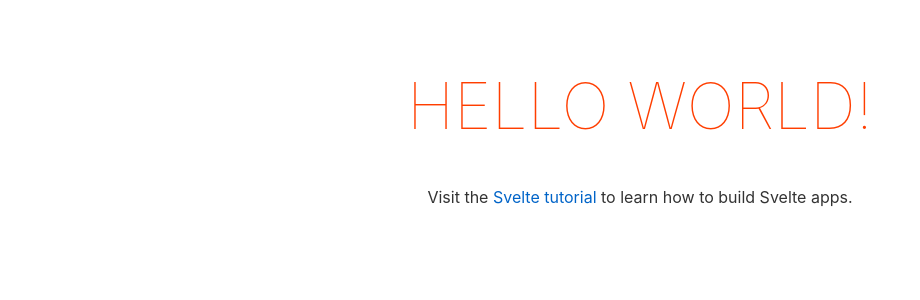
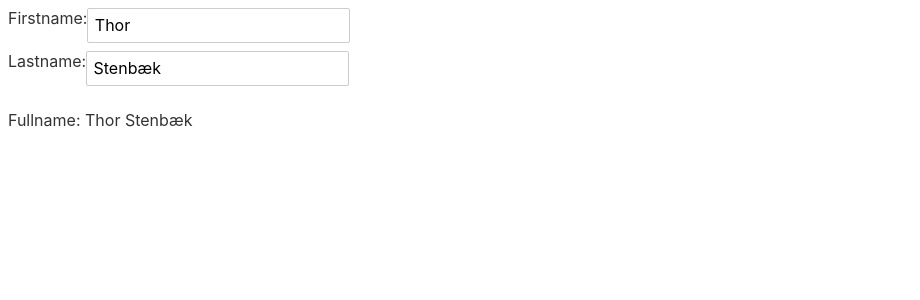
Before and after one commit to thorstenbaek/svelte-intro, a Svelte app: page / in a window 1280 px wide. Shown: the top 300 px of the page, without its empty margins (0-920 px from the left). Built offline with nearby package versions, Linux system fonts and the light colour scheme.

Commit message:
Bind to two text boxes

```diff
--- a/src/App.svelte
+++ b/src/App.svelte
@@ -1,30 +1,30 @@
 <script>
-	export let name;
+	let patient = {
+		firstName: "Thor",
+		lastName: "Stenbæk"
+	}
+
+	let fullName = "";
+
+	$: fullName = patient.firstName + " " + patient.lastName
 </script>
 
-<main>
-	<h1>Hello {name}!</h1>
-	<p>Visit the <a href="https://svelte.dev/tutorial">Svelte tutorial</a> to learn how to build Svelte apps.</p>
-</main>
+
+<label>
+	Firstname:
+	<input type="text" bind:value={patient.firstName}/>
+</label>
+<label>
+	Lastname:
+	<input type="text" bind:value={patient.lastName}/>
+</label>
+
+<p>
+	Fullname: {fullName}
+</p>
 
 <style>
-	main {
-		text-align: center;
-		padding: 1em;
-		max-width: 240px;
-		margin: 0 auto;
-	}
-
-	h1 {
-		color: #ff3e00;
-		text-transform: uppercase;
-		font-size: 4em;
-		font-weight: 100;
-	}
-
-	@media (min-width: 640px) {
-		main {
-			max-width: none;
-		}
+	label {
+		display: flex;
 	}
 </style>
```
